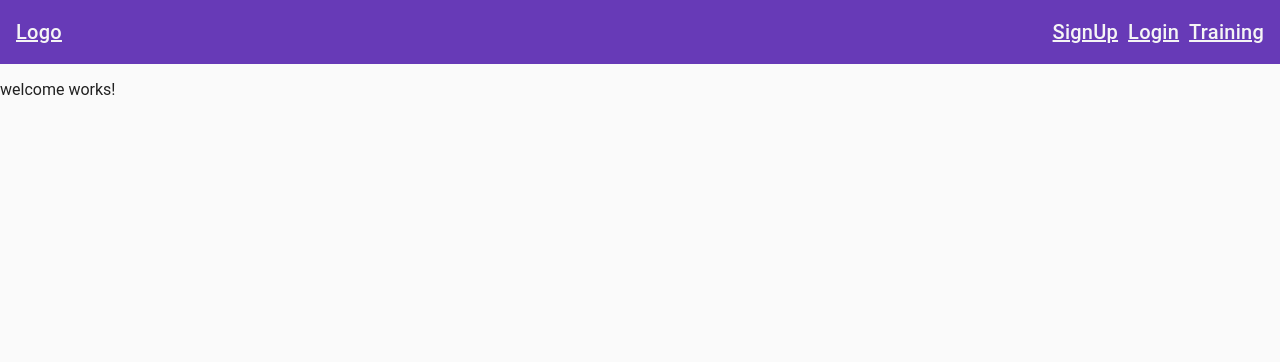
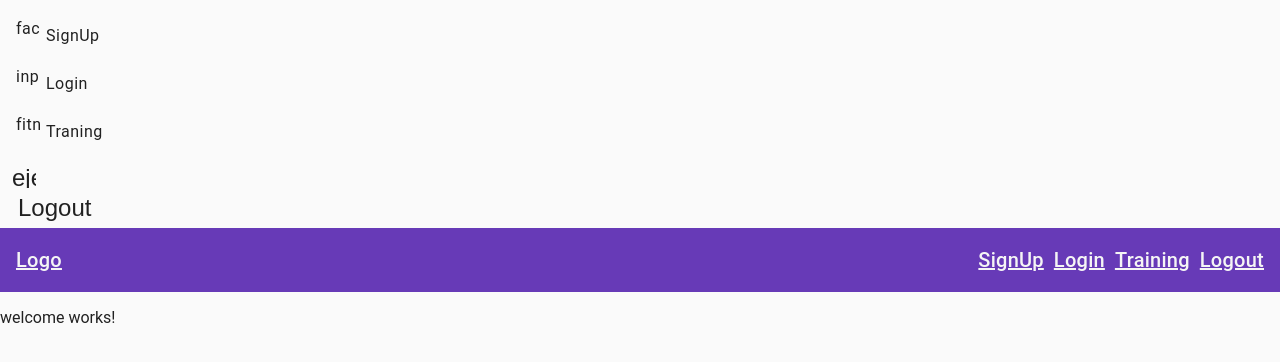
Before and after one commit to VHIzq/fitness-tracker, an Angular app: page / in a window 1280 px wide. Shown: the top 362 px of the page. Built offline with nearby package versions, Linux system fonts and the light colour scheme.

Commit message:
finish styling sidenav

```diff
--- a/src/app/app.component.css
+++ b/src/app/app.component.css
@@ -22,3 +22,8 @@ a:active {
   padding: 0;
   margin: 0;
 }
+
+.nav-caption {
+  display: inline-block;
+  padding-left: 6px;
+}
--- a/src/app/app.component.html
+++ b/src/app/app.component.html
@@ -3,6 +3,30 @@
     <p>Toggle Me</p>
   </mat-sidenav>
   <mat-sidenav-content>
+    <mat-nav-list>
+
+      <a mat-list-item routerLink="/signup">
+        <mat-icon>face</mat-icon>
+        <span class="nav-caption">SignUp</span>
+      </a>
+
+      <a mat-list-item routerLink="/login">
+        <mat-icon>input</mat-icon>
+        <span class="nav-caption">Login</span>
+      </a>
+
+      <a mat-list-item routerLink="/training">
+        <mat-icon>fitness_center</mat-icon>
+        <span class="nav-caption">Traning</span>
+      </a>
+
+      <button mat-icon-button>
+        <mat-icon>eject</mat-icon>
+        <span class="nav-caption">Logout</span>
+      </button>
+
+
+    </mat-nav-list>
     <mat-toolbar color="primary">
       <div fxHide.gt-xs>
         <button mat-icon-button (click)="sidenav.toggle()">
@@ -15,6 +39,7 @@
           <a routerLink="/signup">SignUp</a>
           <a routerLink="/login">Login</a>
           <a routerLink="/training">Training</a>
+          <li><a href="#">Logout</a> </li>
         </ul>
       </div>
     </mat-toolbar>
--- a/src/app/material.module.ts
+++ b/src/app/material.module.ts
@@ -8,6 +8,7 @@ import { MatNativeDateModule } from '@angular/material/core';
 import { MatCheckboxModule } from '@angular/material/checkbox';
 import { MatSidenavModule } from '@angular/material/sidenav';
 import { MatToolbarModule } from '@angular/material/toolbar';
+import { MatListModule } from '@angular/material/list';
 
 @NgModule({
   imports: [
@@ -20,6 +21,7 @@ import { MatToolbarModule } from '@angular/material/toolbar';
     MatCheckboxModule,
     MatSidenavModule,
     MatToolbarModule,
+    MatListModule,
   ],
   exports: [
     MatButtonModule,
@@ -31,6 +33,7 @@ import { MatToolbarModule } from '@angular/material/toolbar';
     MatCheckboxModule,
     MatSidenavModule,
     MatToolbarModule,
+    MatListModule,
   ],
 })
 export class MaterialModule {}
```
